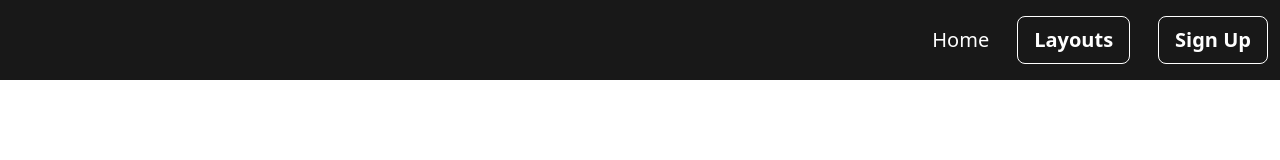
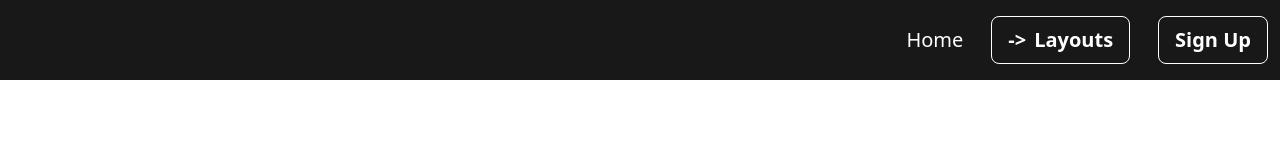
Before and after one commit to Yokosumi/component_training_project_01, a React (Vite) app: page / in a window 1280 px wide. Shown: the top 160 px of the page. Built offline with nearby package versions, Linux system fonts and the light colour scheme.

Commit message:
Add react-icons dependency and update DropDown component styling

```diff
--- a/package.json
+++ b/package.json
@@ -11,7 +11,8 @@
     },
     "dependencies": {
         "react": "^18.2.0",
-        "react-dom": "^18.2.0"
+        "react-dom": "^18.2.0",
+        "react-icons": "^4.12.0"
     },
     "devDependencies": {
         "@types/react": "^18.2.15",
--- a/src/components/DropDown.tsx
+++ b/src/components/DropDown.tsx
@@ -5,7 +5,7 @@ export const DropDown = () => {
                 <div
                     tabIndex={0}
                     role="button"
-                    className="btn btn-outline m-1 text-xl text-white"
+                    className="btn btn-outline m-1 text-xl text-white before:content-['->']"
                 >
                     Layouts
                 </div>
```
Also changed, not shown: 1 other file (tests, documents, lock files or other folders).
